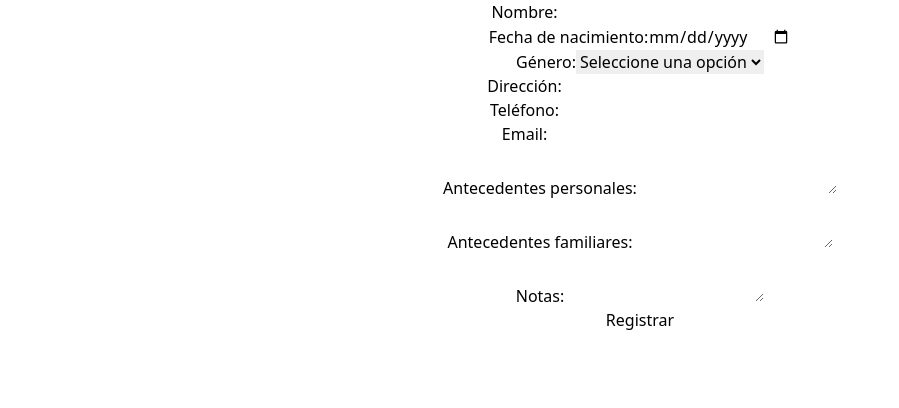
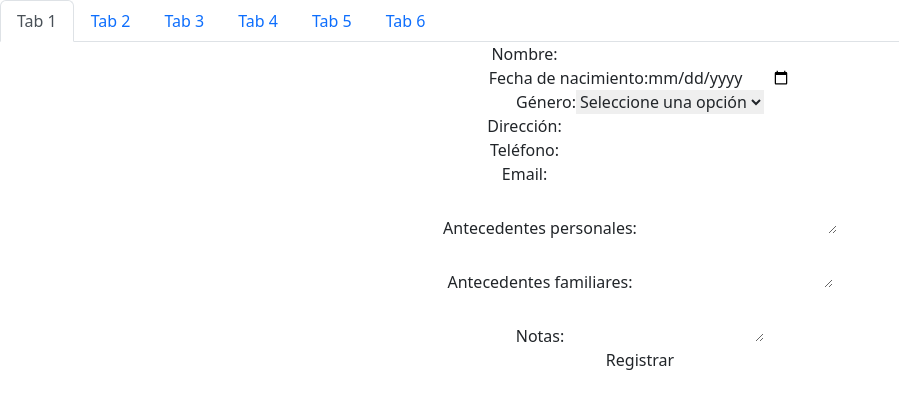
Before and after one commit to JEstebanRodriguez/HospiPy, a React (Vite) app in the folder client/: page / in a window 1280 px wide. Shown: the top 408 px of the page, without its empty margins (0-899 px from the left). Built offline with nearby package versions, Linux system fonts and the light colour scheme.

Commit message:
Se agregan Tabs

```diff
--- a/client/package.json
+++ b/client/package.json
@@ -12,6 +12,7 @@
   "dependencies": {
     "autoprefixer": "^10.4.14",
     "axios": "^1.3.6",
+    "bootstrap": "^5.2.3",
     "postcss": "^8.4.23",
     "react": "^18.2.0",
     "react-dom": "^18.2.0",
--- /dev/null
+++ b/client/pages/Tabs.jsx
@@ -0,0 +1,88 @@
+import React, { useState } from 'react';
+import 'bootstrap/dist/css/bootstrap.min.css';
+import RegistroPacientes from '../pages/RegistroPacientes'
+
+const Tabs = () => {
+  const [activeTab, setActiveTab] = useState(0);
+
+  const handleTabClick = (tabIndex) => {
+    setActiveTab(tabIndex);
+  };
+
+  return (
+    <div>
+      <ul className="nav nav-tabs">
+        <li className="nav-item">
+          <a
+            className={`nav-link ${activeTab === 0 ? 'active' : ''}`}
+            onClick={() => handleTabClick(0)}
+          >
+            Tab 1
+          </a>
+        </li>
+        <li className="nav-item">
+          <a
+            className={`nav-link ${activeTab === 1 ? 'active' : ''}`}
+            onClick={() => handleTabClick(1)}
+          >
+            Tab 2
+          </a>
+        </li>
+        <li className="nav-item">
+          <a
+            className={`nav-link ${activeTab === 2 ? 'active' : ''}`}
+            onClick={() => handleTabClick(2)}
+          >
+            Tab 3
+          </a>
+        </li>
+        <li className="nav-item">
+          <a
+            className={`nav-link ${activeTab === 3 ? 'active' : ''}`}
+            onClick={() => handleTabClick(3)}
+          >
+            Tab 4
+          </a>
+        </li>
+        <li className="nav-item">
+          <a
+            className={`nav-link ${activeTab === 4 ? 'active' : ''}`}
+            onClick={() => handleTabClick(4)}
+          >
+            Tab 5
+          </a>
+        </li>
+        <li className="nav-item">
+          <a
+            className={`nav-link ${activeTab === 5 ? 'active' : ''}`}
+            onClick={() => handleTabClick(5)}
+          >
+            Tab 6
+          </a>
+        </li>
+      </ul>
+      <div className="tab-content">
+        <div className={`tab-pane ${activeTab === 0 ? 'active' : ''}`}>
+        <RegistroPacientes/>
+        </div>
+        <div className={`tab-pane ${activeTab === 1 ? 'active' : ''}`}>
+          Content for Tab 2
+        </div>
+        <div className={`tab-pane ${activeTab === 2 ? 'active' : ''}`}>
+          Content for Tab 3
+        </div>
+        <div className={`tab-pane ${activeTab === 3 ? 'active' : ''}`}>
+          Content for Tab 4
+        </div>
+        <div className={`tab-pane ${activeTab === 4 ? 'active' : ''}`}>
+          Content for Tab 5
+        </div>
+        <div className={`tab-pane ${activeTab === 5 ? 'active' : ''}`}>
+          Content for Tab 6
+        </div>
+      </div>
+    </div>
+  );
+};
+
+export default Tabs;
--- a/client/src/App.jsx
+++ b/client/src/App.jsx
@@ -1,12 +1,12 @@
-import RegistroPaciente from '../pages/RegistroPacientes'
+
 import './App.css'
-
+import Tabs from '../pages/Tabs'
 
 
 function App() {
   return (
     <>
-      <RegistroPaciente />
+      <Tabs/>
     </>
   )
 }
```
Also changed, not shown: 1 other file (tests, documents, lock files or other folders).
